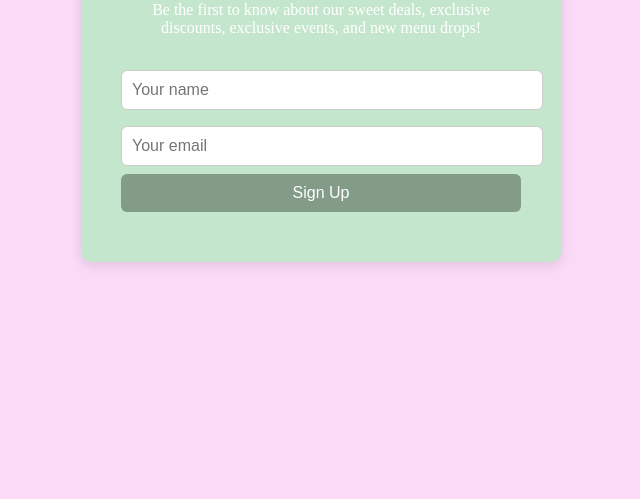
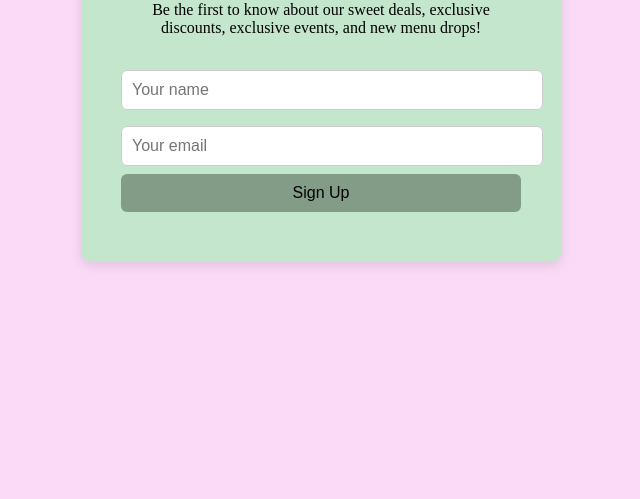
Before and after one commit to Eph8/cafe-signup, a plain HTML site: page index.html in a window 1280 px wide. Shown: the part 341-840 px from the top of the page, without its empty margins (319-959 px from the left). Drawn offline with nearby package versions, Linux system fonts and the light colour scheme.

Commit message:
index.html

```diff
--- a/index.html
+++ b/index.html
@@ -30,12 +30,12 @@
 
     h1 {
       margin-bottom: 10px;
-      color: #ffffff;
+      color: #000000;
     }
 
     p {
       margin-bottom: 25px;
-      color: #ffffff;
+      color: #000000;
     }
 
     input {
@@ -49,7 +49,7 @@
 
     button {
       background-color: #829c88;
-      color: white;
+      color: black;
       border: none;
       padding: 10px 20px;
       font-size: 16px;
```
